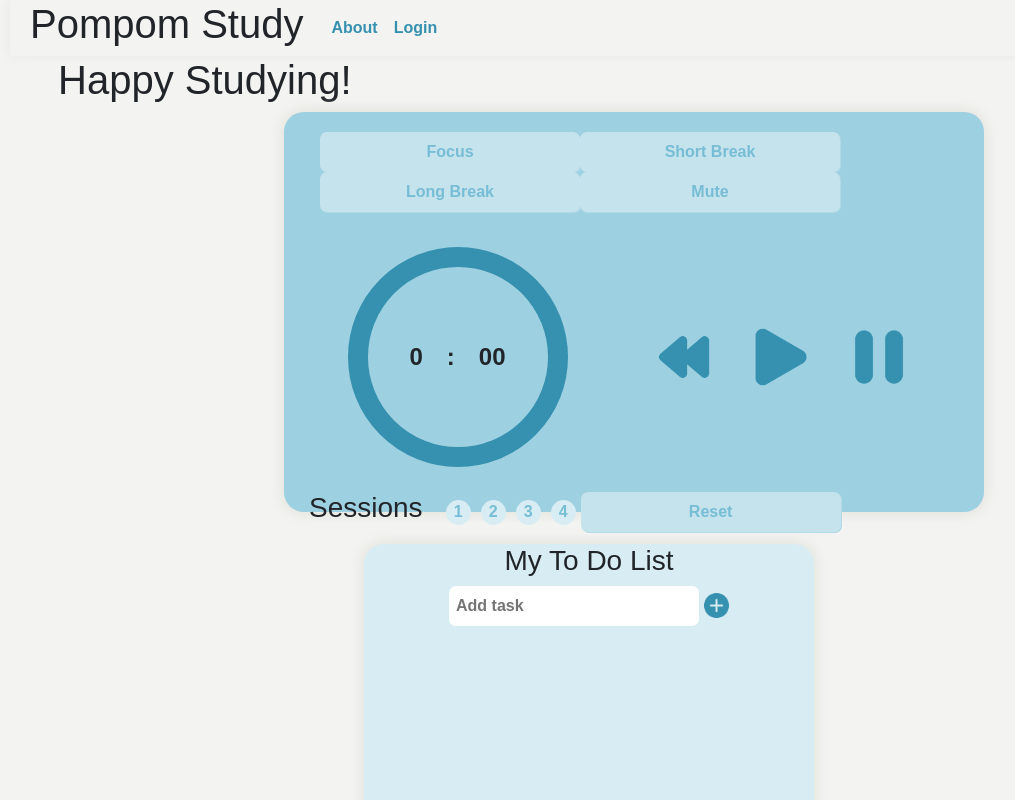
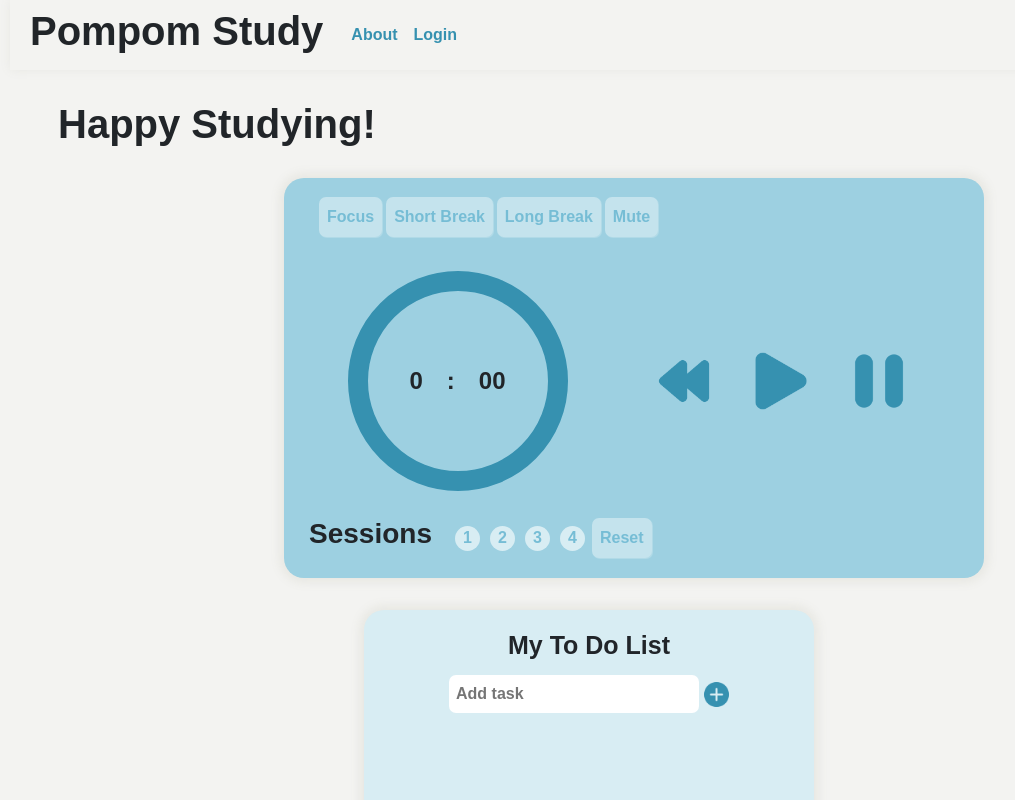
Before and after one commit to H3bby/startup, a React (Vite) app in the folder startupReact/: page / in a window 1280 px wide. Shown: the top 800 px of the page, without its empty margins (6-1021 px from the left). Built offline with nearby package versions, Linux system fonts and the light colour scheme.

Commit message:
adjusting the css for the home page for react

```diff
--- a/startupReact/src/App.css
+++ b/startupReact/src/App.css
@@ -19,7 +19,8 @@ body {
 header {
   background-color: #F3F3F1;
   display: flex;
-  flex: 0 50px;
+  flex: 0 70px;
+  height: 70px;
   width: 100%;
   flex-direction: row;
   align-items: center;
@@ -30,9 +31,19 @@ header {
   padding: 0 0.5em;
 }
 
+h1 {
+  padding: 0 0.5em;
+  font-weight: bold;
+}
+
 h2 {
   padding: 0 1em;
   font-size: 2.5em;
+  font-weight: bold;
+}
+
+h3 {
+  font-weight: bold;
 }
 
 nav {
@@ -64,10 +75,6 @@ footer {
   top: 100%;
 }
 
-div {
-  padding: 0 0.5em;
-}
-
 @media (max-width: 768px) {
   main {
     flex: 1 100vh;
--- a/startupReact/src/about/about.css
+++ b/startupReact/src/about/about.css
@@ -16,6 +16,10 @@
     position: relative;
     top: 7%;
     left: 40%;
+  }
+
+  ol {
+    background-color: #F3F3F1;
   }
 
   @media (max-width: 900px) {
--- a/startupReact/src/login/login.css
+++ b/startupReact/src/login/login.css
@@ -1,4 +1,10 @@
-form {
+  .login {
+    display: flex;
+    justify-content: center;
+    align-items: center;
+  }
+
+  form {
     display: flex;
     flex-direction: column;
     align-items: center;
@@ -21,7 +27,7 @@ form {
     border: 3px solid #EBF6F9;
   }
 
-  button {
+  .button {
     background-color: #3691b0;
     color: #EBF6F9;
     font-weight: bold;
--- a/startupReact/src/main/home.css
+++ b/startupReact/src/main/home.css
@@ -14,6 +14,16 @@
   justify-content: space-evenly;
 }
 
+.welcome {
+  margin-top: 30px;
+  margin-bottom: 30px;
+}
+
+
+div {
+  padding: 0 0.5em;
+}
+
 @media (max-width: 768px) {
   .top, .bottom {
     flex-direction: column; /* Stack elements vertically */
--- a/startupReact/src/main/home.jsx
+++ b/startupReact/src/main/home.jsx
@@ -13,15 +13,11 @@ export function Main() {
           <h2>Happy Studying!</h2>
         </div>
         <section className="top">
-          {/* Timer Component */}
           <Timer />
-
-          {/* My To-Do List Component */}
           <MyToDoList />
         </section>
       </section>
 
-      {/* Shared To-Do List Component */}
       <section className="bottom">
         <SharedToDoList />
       </section>
--- a/startupReact/src/main/mytodo.css
+++ b/startupReact/src/main/mytodo.css
@@ -3,6 +3,7 @@
     background-color: #d8edf3;
     width: 450px;
     height: 400px;
+    padding-top: 10px;
     padding: 0 0.5em;
     box-shadow: 0 0 10px 5px #e8e8e3;
     border-radius: 20px;
@@ -17,8 +18,11 @@
     align-items: center;
   }
 
-  h3 {
+  .todotitle {
     font-size: 25px;
+    font-weight: semi-bold;
+    margin-top: 20px;
+    margin-bottom: 15px;
   }
 
   .todoinput {
@@ -29,6 +33,7 @@
     color: #ADD8E6;
     font-weight: bold;
     width: 250px;
+    height: auto;
   }
 
   .add-button {
--- a/startupReact/src/main/mytodo.jsx
+++ b/startupReact/src/main/mytodo.jsx
@@ -4,7 +4,7 @@ import "./mytodo.css";
 export function MyToDoList() {
   return (
     <div className="mytodo">
-      <h3>My To Do List</h3>
+      <h3 className="todotitle">My To Do List</h3>
       <div className="todo">
         <input
           type="text"
--- a/startupReact/src/main/sharedtodo.css
+++ b/startupReact/src/main/sharedtodo.css
@@ -17,8 +17,11 @@
     align-items: center;
   }
 
-  h3 {
+  .todotitle {
     font-size: 25px;
+    font-weight: semi-bold;
+    margin-top: 20px;
+    margin-bottom: 15px;
   }
 
   #members {
--- a/startupReact/src/main/sharedtodo.jsx
+++ b/startupReact/src/main/sharedtodo.jsx
@@ -4,7 +4,7 @@ import "./sharedtodo.css";
 export function SharedToDoList() {
   return (
     <div className="shared-to-do">
-      <h3>Shared To Do List</h3>
+      <h3 className="todotitle">Shared To Do List</h3>
       <h5 id="members">Shelby, Alice, Jeff</h5>
       <div className="todo">
         <input
--- a/startupReact/src/main/timer.css
+++ b/startupReact/src/main/timer.css
@@ -29,7 +29,7 @@
   }
 
   .top-buttons {
-    margin: 20px;
+    margin: 17px;
   }
 
   .top-button {
@@ -40,6 +40,8 @@
     padding: 8px;
     color: #76bdd5;
     font-weight: bold;
+    width: auto;
+    margin: 2px;
   }
 
   .circle-and-clock {
```
Also changed, not shown: startupReact/src/App.jsx (indentation only).
